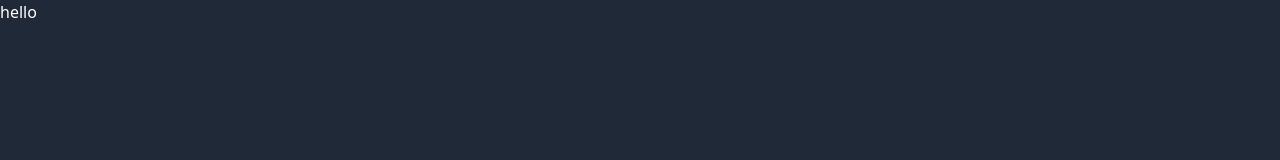
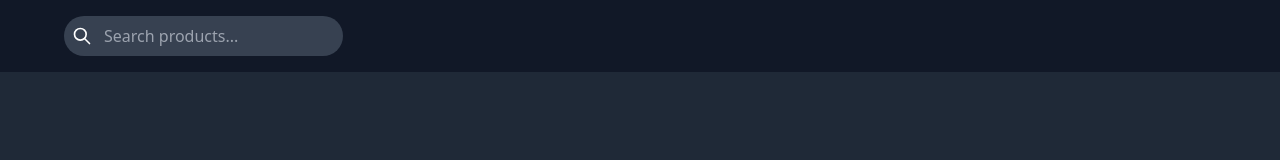
Before and after one commit to Zahid51095/Filtering-Product, a plain HTML site: page index.html in a window 1280 px wide. Drawn offline with nearby package versions, Linux system fonts and the light colour scheme.

Commit message:
search input has been created

```diff
--- a/index.html
+++ b/index.html
@@ -1,12 +1,45 @@
 <!DOCTYPE html>
 <html lang="en">
+
 <head>
     <meta charset="UTF-8">
     <meta name="viewport" content="width=device-width, initial-scale=1.0">
     <script src="https://cdn.tailwindcss.com"></script>
     <title>Tech Store</title>
 </head>
+
 <body class="bg-gray-800 text-white">
-    hello
+    <nav class="bg-gray-900 p-4 mb-6">
+        <div class="container max-w-6xl mx-auto flex flex-col sm:flex-row gap-8 items-center">
+              <!-- Search area -->
+              <div class="relative w-full">
+                <input
+                  type="text"
+                  id="search"
+                  class="bg-gray-700 rounded-full p-2 pl-10 transition focus:w-full"
+                  placeholder="Search products..."
+                />
+                <svg
+                  class="absolute left-2 top-1/2 -translate-y-1/2"
+                  xmlns="http://www.w3.org/2000/svg"
+                  width="20"
+                  height="20"
+                  viewBox="0 0 24 24"
+                  stroke-width="2"
+                  stroke="currentColor"
+                  fill="none"
+                  stroke-linecap="round"
+                  stroke-linejoin="round"
+                >
+                  <path stroke="none" d="M0 0h24v24H0z" fill="none" />
+                  <path d="M10 10m-7 0a7 7 0 1 0 14 0a7 7 0 1 0 -14 0" />
+                  <path d="M21 21l-6 -6" />
+                </svg>
+              </div>
+
+              <!-- Cart icon -->
+        </div>
+    </nav>
 </body>
+
 </html>
```
